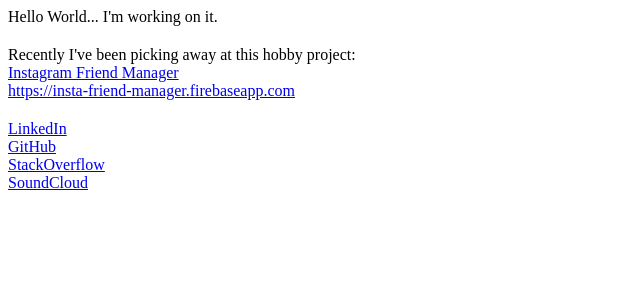
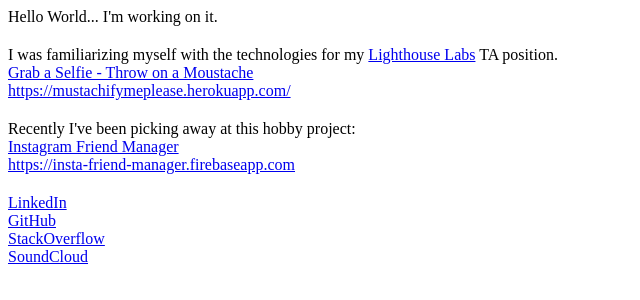
Before and after one commit to wbeange/wbeange.github.io, a plain HTML site: page index.html in a window 1280 px wide. Shown: the whole page, without its empty margins (0-640 px from the left). Drawn offline with Linux system fonts and the light colour scheme.

Commit message:
adding another hobby project

```diff
--- a/index.html
+++ b/index.html
@@ -1,4 +1,8 @@
 <div>Hello World... I'm working on it.<div>
+
+<div style="padding-top:20px;">I was familiarizing myself with the technologies for my <a href="http://www.lighthouselabs.ca/">Lighthouse Labs</a> TA position.</div>
+<div><a href="https://mustachifymeplease.herokuapp.com/">Grab a Selfie - Throw on a Moustache</a></div>
+<div><a href="https://mustachifymeplease.herokuapp.com/">https://mustachifymeplease.herokuapp.com/</a></div>
 
 <div style="padding-top:20px;">Recently I've been picking away at this hobby project:</div>
 <div><a href="https://insta-friend-manager.firebaseapp.com">Instagram Friend Manager</a></div>
```
